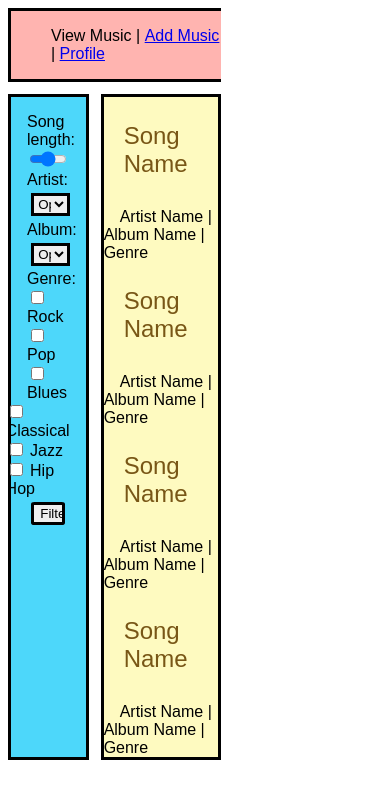
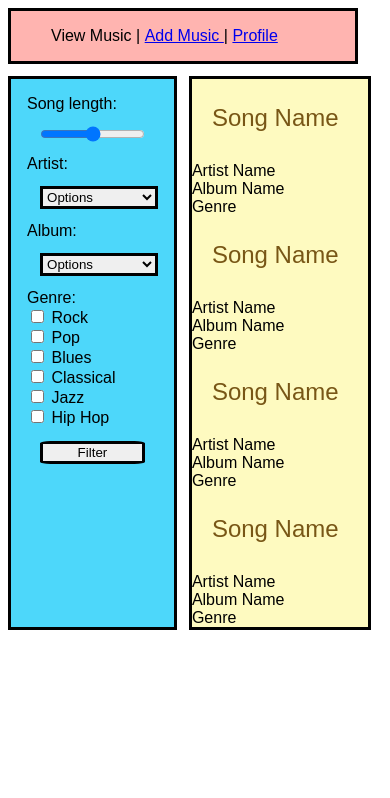
Before and after one commit to tannert44/music-history, a plain HTML site: page index.html in a window 390 px wide. Drawn offline with Linux system fonts and the light colour scheme.

Commit message:
First Draft CSS and HTML with Media Queries

```diff
--- a/index.html
+++ b/index.html
@@ -5,6 +5,7 @@
   <meta charset="utf-8">
   <title>Nashville Software School</title>
   <link rel="stylesheet" type="text/css" href="style.css">
+  <link rel="stylesheet" type="text/css" href="media_q.css">
 </head>
 <body>
   <div class="main-wrapper">
@@ -15,12 +16,12 @@
           <li>
             <a href="#">
               View Music
-            </a>|
+            </a><p class="pipe-nav">|</p>
           </li>
           <li>
             <a href="#">
               Add Music
-            </a>|
+            </a><p class="pipe-nav">|</p>
           </li>
           <li>
             <a href="#">
@@ -49,7 +50,7 @@
           <option>Options</option>
         </select>
         <br>
-        <label>Genre:</label>
+        <label for="checkboxes">Genre:</label>
         <br>
         <div class="left-checkboxes">
           <input type="checkbox" name="rock">
@@ -72,27 +73,27 @@
       <div class="song-info-wrapper">
         <p class="song-name">Song Name</p>
         <p class="song-info">Artist Name</p>
-        <p class="song-info">|</p>
+        <p class="song-info clear-pipe">|</p>
         <p class="song-info">Album Name</p>
-        <p class="song-info">|</p>
+        <p class="song-info clear-pipe">|</p>
         <p class="song-info"> Genre</p>
         <p class="song-name">Song Name</p>
         <p class="song-info">Artist Name</p>
-        <p class="song-info">|</p>
+        <p class="song-info clear-pipe">|</p>
         <p class="song-info">Album Name</p>
-        <p class="song-info">|</p>
+        <p class="song-info clear-pipe">|</p>
         <p class="song-info">Genre</p>
         <p class="song-name">Song Name</p>
         <p class="song-info">Artist Name</p>
-        <p class="song-info">|</p>
+        <p class="song-info clear-pipe">|</p>
         <p class="song-info">Album Name</p>
-        <p class="song-info">|</p>
+        <p class="song-info clear-pipe">|</p>
         <p class="song-info">Genre</p>
         <p class="song-name">Song Name</p>
         <p class="song-info">Artist Name</p>
-        <p class="song-info">|</p>
+        <p class="song-info clear-pipe">|</p>
         <p class="song-info">Album Name</p>
-        <p class="song-info">|</p>
+        <p class="song-info clear-pipe">|</p>
         <p class="song-info">Genre</p>
       </div>
     </div>
--- /dev/null
+++ b/media_q.css
@@ -0,0 +1,55 @@
+@media only screen and (max-width: 1200px)  {
+	.main-wrapper {
+		margin: 0;
+		width: 100%;
+	}
+}
+
+@media only screen and (max-width: 768px)  {
+	.main-wrapper {
+		margin: 0;
+		width: 100%;
+	}
+
+	.left-checkboxes {
+	  	float: none;
+	}
+
+	.right-checkboxes {
+		float: none;
+	}
+}
+
+@media only screen and (max-width: 516px) {
+
+	label {
+		font-size: 1em;
+	}
+
+	.song-info{
+		display: block;
+		margin: 0;
+		font-size: 1em;
+	}
+
+	.song-name + .song-info {
+  		margin-left: 0;
+	}
+
+	.filter-wrapper {
+		width: 35%;
+	}
+
+	.song-info-wrapper {
+		width: 47%;
+	}
+
+	.clear-pipe {
+		display: none;
+	}
+
+	.navbar-wrapper {
+		width: 92%;
+		margin: 0;
+	}
+}
--- a/style.css
+++ b/style.css
@@ -2,6 +2,7 @@
   width: 57%;
   overflow: hidden;
   font-family: Arial, serif;
+  margin: 0 auto;
 }
 
 .navbar-wrapper {
@@ -42,8 +43,9 @@
   text-decoration: none;
 }
 
-input {
-  max-width: 90%;
+input[type="range"] {
+  max-width: 80%;
+  margin: 10%;
 }
 
 .song-info {
@@ -76,6 +78,9 @@ input[type="submit"] {
   margin: 10%;
 }
 
+.pipe-nav {
+  display: inline;
+}
 
 .left-checkboxes {
   float: left;
@@ -84,9 +89,3 @@ input[type="submit"] {
 .right-checkboxes {
   float: right;
 }
-
-@media (min-width: 1250px) {
-  .main-wrapper {
-    margin: 0 auto;
-  }
-}
```
